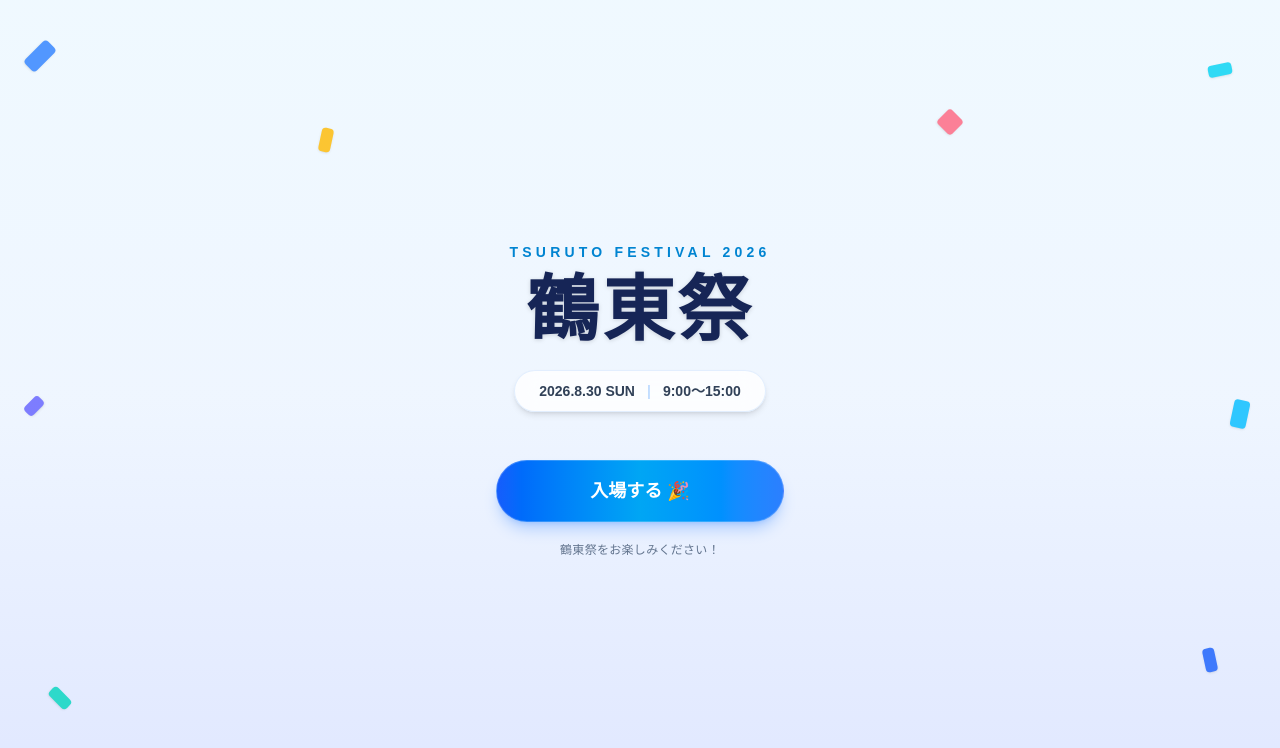
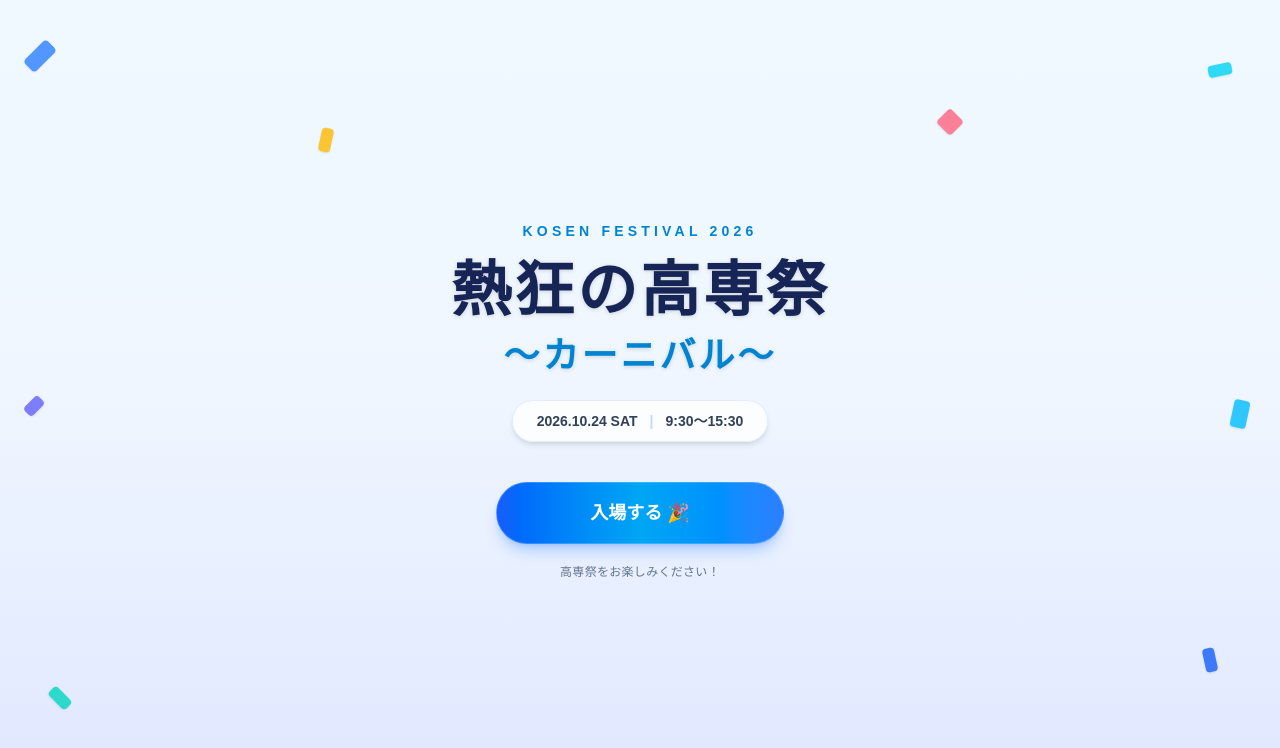
Before and after one commit to T-Mori1001/nittc-festival-app, a Next.js app: page / in a window 1280 px wide. Shown: the top 748 px of the page. Built offline with nearby package versions, Linux system fonts and the light colour scheme.

Commit message:
高専祭のタイトルと日時に更新

```diff
--- a/app/page.tsx
+++ b/app/page.tsx
@@ -3,22 +3,22 @@
 import React, { useState, useEffect } from "react";
 import { Search, MapPin, Clock, Heart, Info, Calendar, Map as MapIcon, Home, ChevronLeft, Sparkles } from "lucide-react";
 
-// 模擬店・企画データ（鶴東祭用）
+// 模擬店・企画データ
 const STALLS_DATA = [
-  { id: 1, title: "秘伝のたこ焼き", category: "模擬店", location: "1号館前広場 A-1", time: "9:00 - 15:00", description: "外はカリッと中はトロッと！焼きたての秘伝タレたこ焼きです。" },
+  { id: 1, title: "秘伝のたこ焼き", category: "模擬店", location: "1号館前広場 A-1", time: "9:30 - 15:30", description: "外はカリッと中はトロッと！焼きたての秘伝タレたこ焼きです。" },
   { id: 2, title: "軽音部 メインステージ", category: "ステージ", location: "体育館ステージ", time: "10:30 - 12:30", description: "話題のロックバンドカバーライブ！会場一体で盛り上がりましょう！" },
-  { id: 3, title: "美術部 作品展 2026", category: "展示", location: "2号館2F 201教室", time: "9:00 - 14:30", description: "部員が1年間かけて制作した油絵・イラスト・立体作品の展示。" },
+  { id: 3, title: "ロボットコンテスト実演展示", category: "展示", location: "実習棟 1F", time: "9:30 - 15:00", description: "高専ロボコン出場機体のデモ走行＆体験操縦コーナー！" },
   { id: 4, title: "極上手打ちそば", category: "模擬店", location: "中庭 B-3", time: "11:00 - 14:00", description: "数量限定！伝統の製法で手打ちした本格そばを提供します。" },
   { id: 5, title: "吹奏楽部 ポップスコンサート", category: "ステージ", location: "中庭特設ステージ", time: "13:00 - 14:00", description: "アニメソングからヒット曲まで、全員で楽しめる吹奏楽演奏！" },
 ];
 
 // タイムスケジュールデータ
 const SCHEDULE_DATA = [
-  { time: "09:00 - 09:30", title: "オープニングセレモニー", location: "メインステージ" },
+  { time: "09:30 - 10:00", title: "オープニングセレモニー", location: "メインステージ" },
   { time: "10:30 - 12:30", title: "軽音部 ライブパフォーマンス", location: "体育館" },
-  { time: "11:00 - 12:00", title: "ダンス部 スペシャルステージ", location: "メインステージ" },
+  { time: "11:00 - 12:00", title: "プログラミングコンテスト発表", location: "視聴覚教室" },
   { time: "13:00 - 14:00", title: "吹奏楽部 ポップスコンサート", location: "中庭ステージ" },
-  { time: "14:30 - 15:00", title: "グランドフィナーレ & ビンゴ大会", location: "メインステージ" },
+  { time: "15:00 - 15:30", title: "グランドフィナーレ & ビンゴ大会", location: "メインステージ" },
 ];
 
 export default function FestivalApp() {
@@ -30,7 +30,7 @@ export default function FestivalApp() {
 
   // お気に入り（LocalStorage）
   useEffect(() => {
-    const saved = localStorage.getItem("tsuruto_favorites");
+    const saved = localStorage.getItem("kosen_favorites");
     if (saved) setFavorites(JSON.parse(saved));
   }, []);
 
@@ -39,7 +39,7 @@ export default function FestivalApp() {
       ? favorites.filter((favId) => favId !== id)
       : [...favorites, id];
     setFavorites(updated);
-    localStorage.setItem("tsuruto_favorites", JSON.stringify(updated));
+    localStorage.setItem("kosen_favorites", JSON.stringify(updated));
   };
 
   const filteredStalls = STALLS_DATA.filter((item) => {
@@ -49,7 +49,7 @@ export default function FestivalApp() {
   });
 
   // ----------------------------------------------------
-  // 1. トップ画面（画像デザイン再現：青基調）
+  // 1. トップ画面（ランディング画面）
   // ----------------------------------------------------
   if (!isEntered) {
     return (
@@ -69,19 +69,22 @@ export default function FestivalApp() {
 
         {/* サブタイトル */}
         <p className="text-xs sm:text-sm tracking-[0.3em] font-bold text-sky-600 mb-3 uppercase">
-          TSURUTO FESTIVAL 2026
+          KOSEN FESTIVAL 2026
         </p>
 
         {/* メインタイトルロゴ */}
-        <h1 className="text-6xl sm:text-7xl font-black text-blue-950 tracking-wider mb-6 drop-shadow-sm font-sans">
-          鶴東祭
+        <h1 className="text-4xl sm:text-6xl font-black text-blue-950 tracking-wider mb-6 drop-shadow-sm font-sans leading-tight">
+          熱狂の高専祭
+          <span className="block text-2xl sm:text-4xl text-sky-600 mt-2 font-black">
+            ～カーニバル～
+          </span>
         </h1>
 
         {/* 開催日時バッジ */}
-        <div className="bg-white/80 backdrop-blur-md border border-blue-100/80 shadow-md rounded-full px-6 py-2.5 flex items-center justify-center gap-3 mb-12 text-xs sm:text-sm font-bold text-slate-700">
-          <span>2026.8.30 SUN</span>
+        <div className="bg-white/80 backdrop-blur-md border border-blue-100/80 shadow-md rounded-full px-6 py-2.5 flex items-center justify-center gap-3 mb-10 text-xs sm:text-sm font-bold text-slate-700">
+          <span>2026.10.24 SAT</span>
           <span className="text-blue-200">|</span>
-          <span>9:00〜15:00</span>
+          <span>9:30〜15:30</span>
         </div>
 
         {/* 入場ボタン */}
@@ -94,14 +97,14 @@ export default function FestivalApp() {
 
         {/* キャプション */}
         <p className="mt-5 text-xs text-slate-500 font-medium tracking-wide">
-          鶴東祭をお楽しみください！
+          高専祭をお楽しみください！
         </p>
       </div>
     );
   }
 
   // ----------------------------------------------------
-  // 2. メイン画面（案内アプリ本体：青ベースのUI）
+  // 2. メイン画面（案内アプリ本体）
   // ----------------------------------------------------
   return (
     <div className="min-h-screen bg-slate-50 text-slate-800 pb-24">
@@ -117,7 +120,7 @@ export default function FestivalApp() {
               <ChevronLeft className="w-5 h-5" />
             </button>
             <h1 className="text-lg font-black tracking-wide flex items-center gap-1.5">
-              <Sparkles className="w-4 h-4 text-sky-300" /> 鶴東祭 2026
+              <Sparkles className="w-4 h-4 text-sky-300" /> 高専祭 2026
             </h1>
           </div>
           <span className="text-[10px] bg-white/20 backdrop-blur-md px-2.5 py-1 rounded-full font-bold border border-white/20">
```
